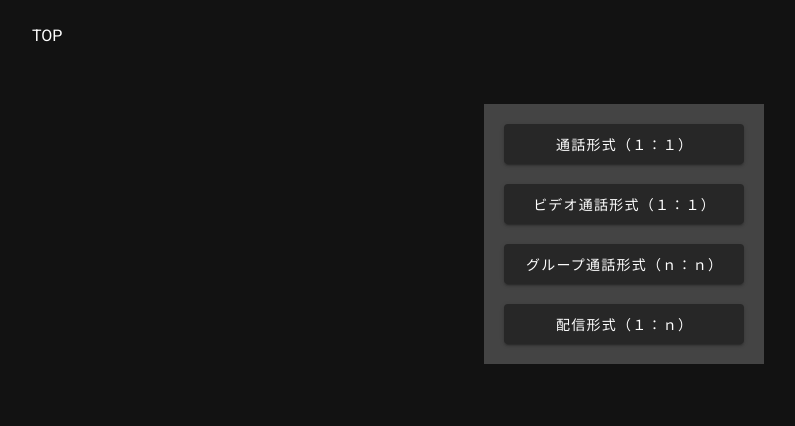
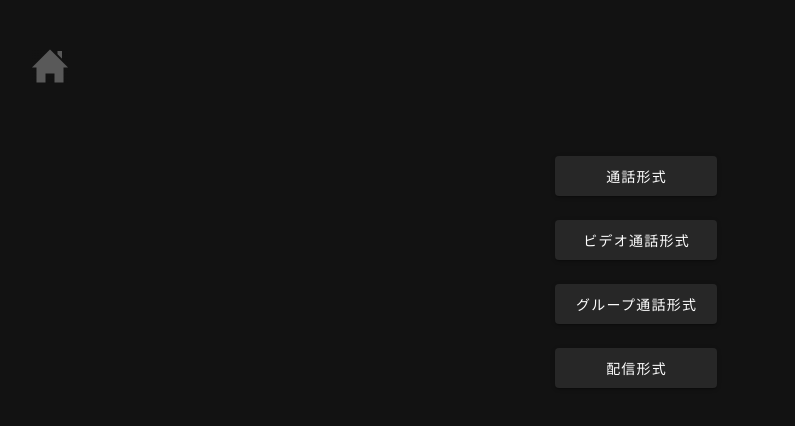
Before and after one commit to Wada-Kosuke/skyway-nuxt-ts, a Nuxt app: page / in a window 1280 px wide. Shown: the top 426 px of the page, without its empty margins (16-811 px from the left). Built offline with nearby package versions, Linux system fonts and the light colour scheme.

Commit message:
css整理

```diff
--- a/assets/scss/common.scss
+++ b/assets/scss/common.scss
@@ -4,9 +4,10 @@
   margin: 0 auto;
 }
 
+// 名前入力
 .name {
   > .head {
-    min-width: 114px;
+    min-width: 120px;
     text-align: right;
   }
 
--- a/layouts/default.vue
+++ b/layouts/default.vue
@@ -1,14 +1,18 @@
 <template>
   <v-app dark>
-    <nuxt-link to="/" class="ml-12 my-6">TOP</nuxt-link>
+    <nuxt-link to="/" class="home ma-12">
+      <img src="/home.png" />
+    </nuxt-link>
     <nuxt />
-    <!-- <v-footer :absolute="false" app>
-      <v-spacer></v-spacer>
-      <a
-        class="mr-10"
-        href="https://webrtc.ecl.ntt.com/"
-        target="_blank"
-      >https://webrtc.ecl.ntt.com/</a>
-    </v-footer>-->
   </v-app>
 </template>
+
+<style lang="scss" scoped>
+.home {
+  width: 36px;
+  > img {
+    width: 100%;
+    filter: contrast(0.3);
+  }
+}
+</style>
--- a/pages/index.vue
+++ b/pages/index.vue
@@ -1,7 +1,7 @@
 <template>
-  <div class="container mt-8">
-    <ul class="list">
-      <li v-for="item in items" :key="item.url" class="item">
+  <div class="container">
+    <ul class="list d-flex flex-column justify-center">
+      <li v-for="item in items" :key="item.url" class="my-3 item">
         <nuxt-link :to="item.url">
           <v-btn class="py-5 px-4">{{item.text}}</v-btn>
         </nuxt-link>
@@ -27,19 +27,19 @@ export default Vue.extend({
     return {
       items: [
         {
-          text: "通話形式（１：１）",
+          text: "通話形式",
           url: "/phone"
         },
         {
-          text: "ビデオ通話形式（１：１）",
+          text: "ビデオ通話形式",
           url: "/video"
         },
         {
-          text: "グループ通話形式（ｎ：ｎ）",
+          text: "グループ通話形式",
           url: "/"
         },
         {
-          text: "配信形式（１：ｎ）",
+          text: "配信形式",
           url: "/stream"
         }
       ]
@@ -50,30 +50,11 @@ export default Vue.extend({
 
 <style lang="scss" scoped>
 .container {
-  width: 280px;
-  background: #444;
-  padding: 20px;
+  width: 210px;
   margin: 0 auto;
+}
 
-  > .list {
-    padding: 0;
-
-    > .item {
-      &:not(:first-child) {
-        margin-top: 20px;
-      }
-
-      > a {
-        width: 100%;
-
-        > .v-btn {
-          width: 100%;
-        }
-      }
-    }
-  }
-}
 .v-btn {
-  text-transform: none;
+  width: 100%;
 }
 </style>
--- a/pages/phone.vue
+++ b/pages/phone.vue
@@ -1,8 +1,8 @@
 <template>
   <div class="wrapper">
     <div class="main">
-      <div v-if="role === Constants.ROLE_UNSELECT" class="d-flex justify-center">
-        <v-btn @click="setRole(Constants.ROLE_CALLER)" class="mr-4">通話をかける</v-btn>
+      <div v-if="role === Constants.ROLE_UNSELECT" class="mt-12 d-flex flex-column justify-center">
+        <v-btn @click="setRole(Constants.ROLE_CALLER)" class="mb-6">通話をかける</v-btn>
         <v-btn @click="setRole(Constants.ROLE_RECEIVER)">通話を待つ</v-btn>
       </div>
       <div v-else class="d-flex flex-column align-center">
--- a/pages/stream.vue
+++ b/pages/stream.vue
@@ -1,8 +1,8 @@
 <template>
   <div class="wrapper">
     <div class="main">
-      <div v-if="role === Constants.ROLE_UNSELECT" class="d-flex justify-center">
-        <v-btn @click="setRole(Constants.ROLE_ROOM_CREATER)" class="mr-4">配信を開始する</v-btn>
+      <div v-if="role === Constants.ROLE_UNSELECT" class="mt-12 d-flex flex-column justify-center">
+        <v-btn @click="setRole(Constants.ROLE_ROOM_CREATER)" class="mb-6">配信を開始する</v-btn>
         <v-btn @click="setRole(Constants.ROLE_ROOM_PARTICIPANT)">視聴する</v-btn>
       </div>
       <div v-else class="d-flex flex-column align-center mb-4">
@@ -25,11 +25,11 @@
         <v-btn v-if="!isConnecting" @click="connect" x-large>開始</v-btn>
         <v-btn v-else outlined @click="disconnect" x-large>切断</v-btn>
       </div>
-      <div class="content d-flex mb-6">
+      <div v-if="isConnecting" class="content d-flex mb-6">
         <div class="video">
           <video ref="video" autoplay playsinline></video>
         </div>
-        <div v-if="isConnecting" class="comment-area ml-4">
+        <div class="comment-area ml-4">
           <div class="head px-5 py-3">
             コメント
             <span class="arrow">▼</span>
@@ -112,8 +112,8 @@ export default Vue.extend({
             debug: 3
           });
           this.peer.on("open", async () => {
+            this.isConnecting = true;
             await this.setMyStream();
-            this.isConnecting = true;
             this.joinRoom(this.myName);
             this.onReceiveComment();
           });
--- a/pages/video.vue
+++ b/pages/video.vue
@@ -1,8 +1,8 @@
 <template>
   <div class="wrapper">
     <div class="main">
-      <div v-if="role === Constants.ROLE_UNSELECT" class="d-flex justify-center">
-        <v-btn @click="setRole(Constants.ROLE_CALLER)" class="mr-4">通話をかける</v-btn>
+      <div v-if="role === Constants.ROLE_UNSELECT" class="mt-12 d-flex flex-column justify-center">
+        <v-btn @click="setRole(Constants.ROLE_CALLER)" class="mb-6">通話をかける</v-btn>
         <v-btn @click="setRole(Constants.ROLE_RECEIVER)">通話を待つ</v-btn>
       </div>
       <div v-else class="d-flex flex-column align-center">
```
Also changed, not shown: static/home.png (added).
